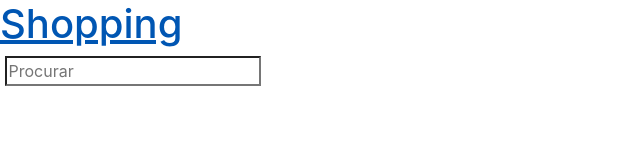
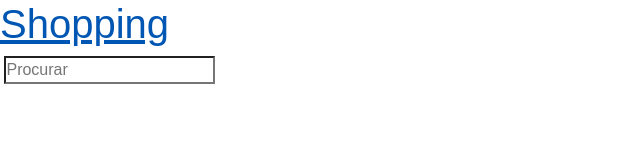
Before and after one commit to daniel-oliv3/e-commerce_website, a plain HTML site: page index.html in a window 1280 px wide. Shown: the whole page, without its empty margins (0-640 px from the left). Drawn offline with nearby package versions, Linux system fonts and the light colour scheme; files that its build step writes are made by us from their sources; some icons are missing; a web font is replaced by a local one.

Commit message:
CSS básico criado

```diff
--- /dev/null
+++ b/css/styles.css
@@ -0,0 +1,10 @@
+* {
+    margin: 0;
+    padding: 0;
+    -webkit-box-sizing: border-box;
+            box-sizing: border-box;
+    -webkit-transition: all .2s linear;
+    transition: all .2s linear;
+    text-transform: capitalize;
+    font-family: 'Exo 2',sans-serif;
+  }
--- a/index.html
+++ b/index.html
@@ -16,9 +16,13 @@
         <div class="fa fa-bars"></div>
         <a href="#" class="logo"><i class="fas fa-shopping-bag"></i><h1>Shopping</h1></a>
 
-        <div class="search-container">
-            <label for="search" class="fas fa-search"></label>
-            <input type="search" placeholder="Procurar" id="search">
+        <div class="left">
+
+            <div class="search-container">
+                <label for="search" class="fas fa-search"></label>
+                <input type="search" placeholder="Procurar" id="search">
+            </div>
+            <div class="fas fa-shopping-cart"></div>
         </div>
     </header>
 </body>
```
